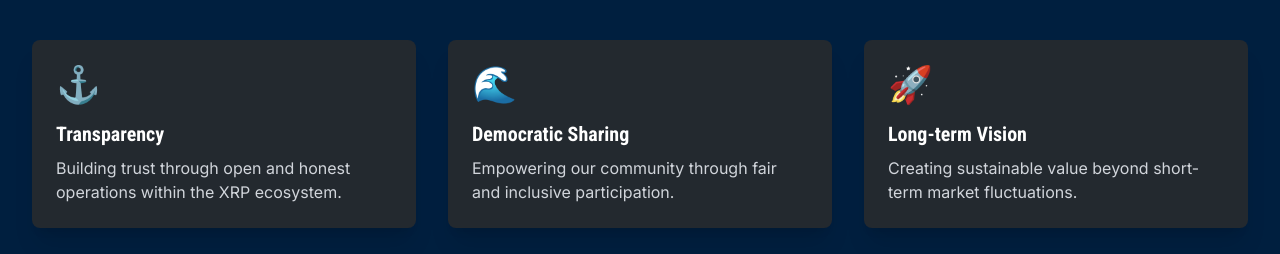
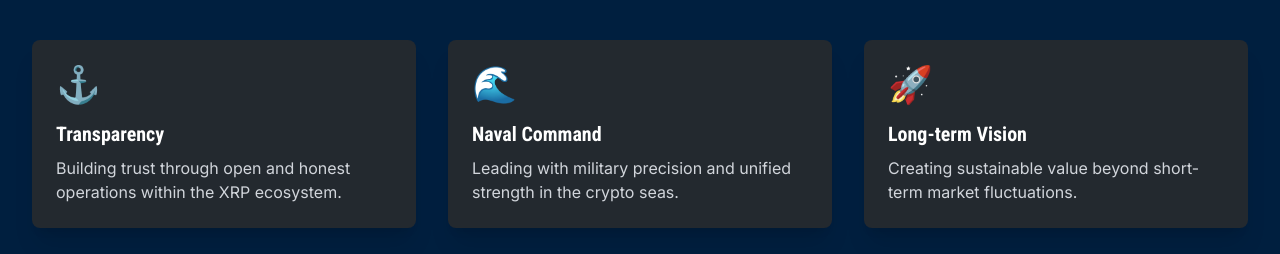
Before and after one commit to SOLXMR/navytest, a Next.js app: page / in a window 1280 px wide. Shown: the part 1100-1354 px from the top of the page. Built offline with nearby package versions, Linux system fonts and the light colour scheme.

Commit message:
update: change values messaging and revert About page to original tone

```diff
--- a/src/pages/Home.tsx
+++ b/src/pages/Home.tsx
@@ -145,8 +145,8 @@
   },
   {
     icon: "🌊",
-    title: "Democratic Sharing",
-    description: "Empowering our community through fair and inclusive participation.",
+    title: "Naval Command",
+    description: "Leading with military precision and unified strength in the crypto seas.",
   },
   {
     icon: "🚀",
```
